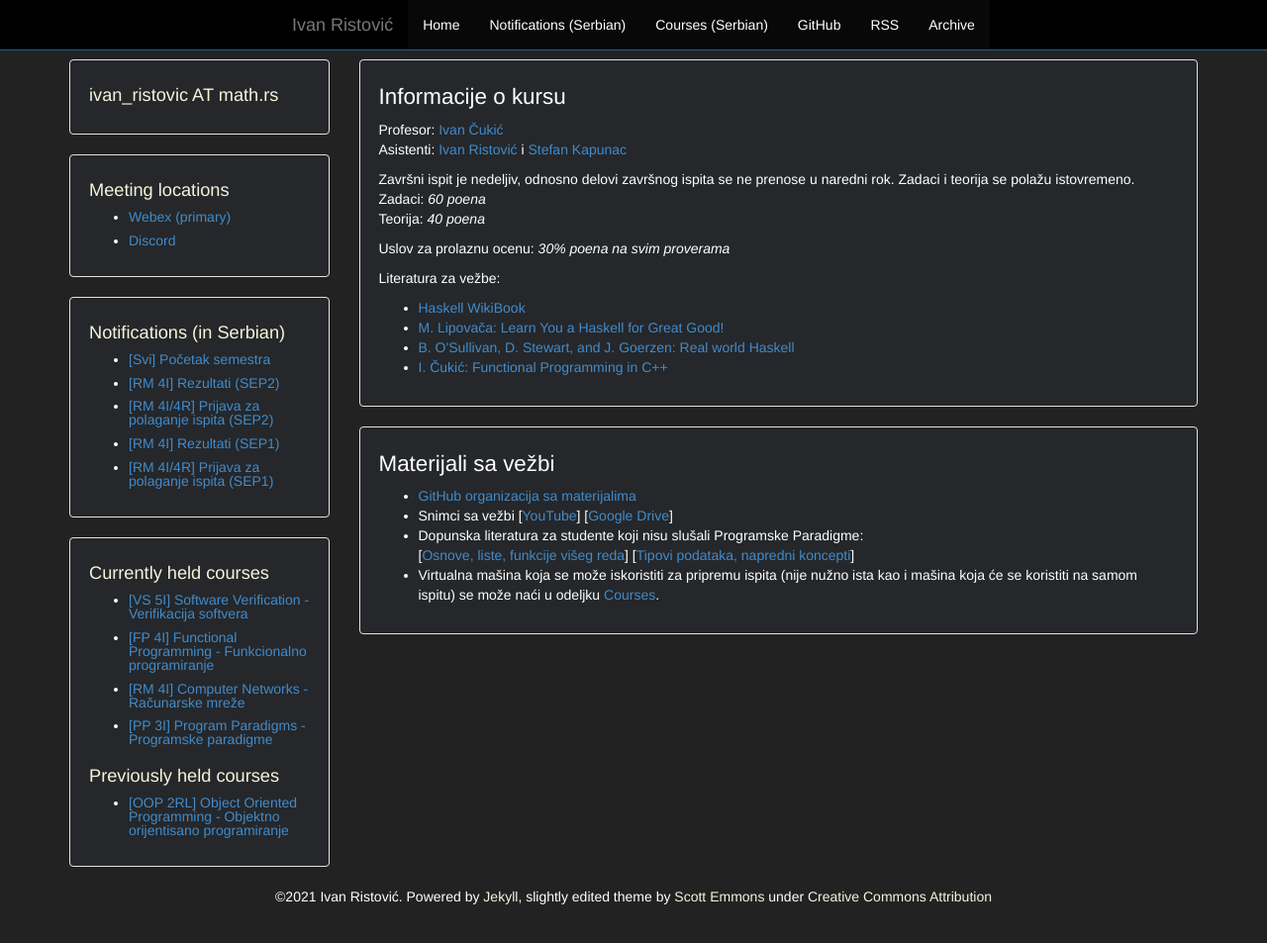
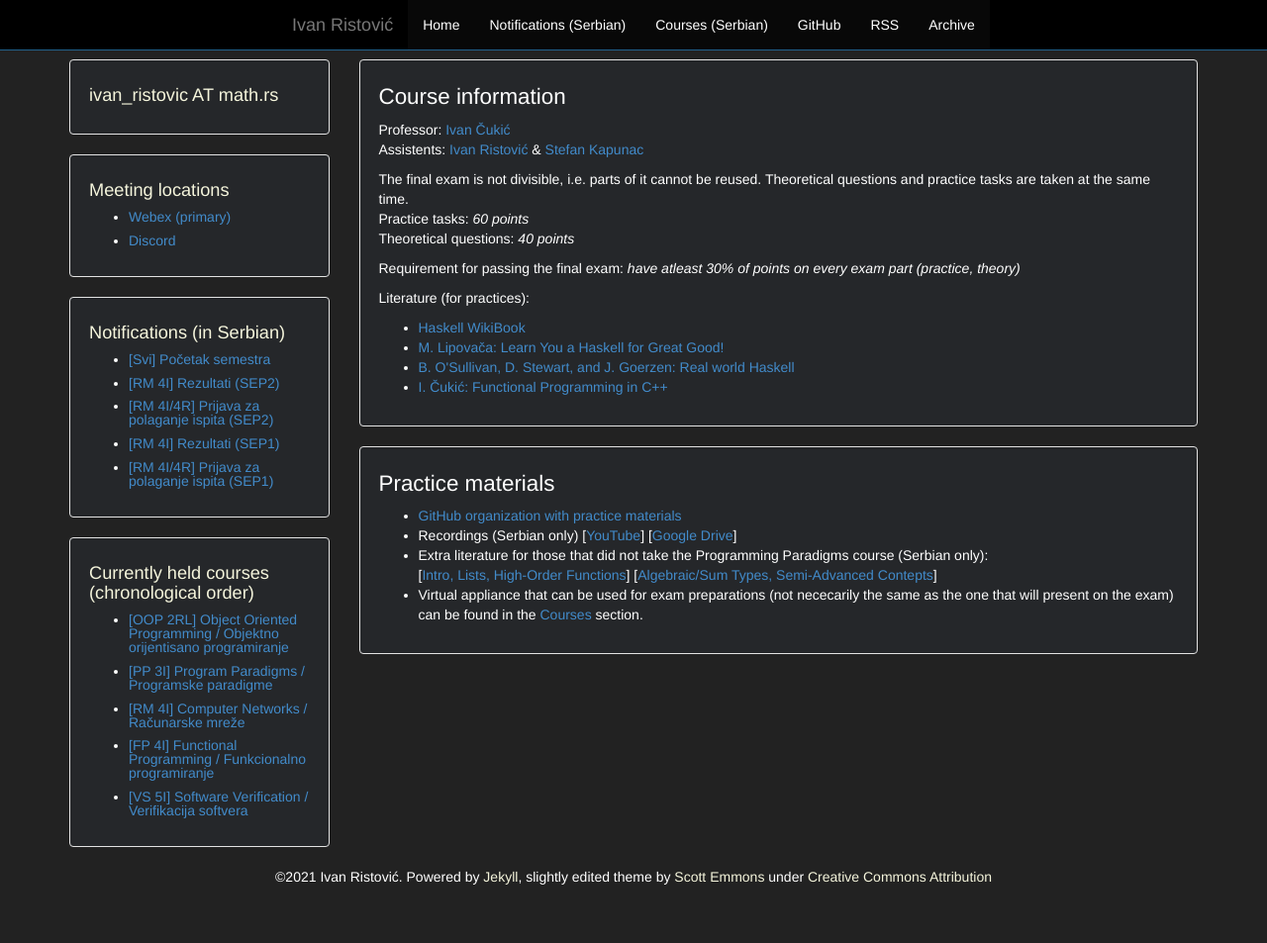
Before and after one commit to ivan-ristovic/ivan-ristovic.github.io, a Jekyll site: the page built from courses/fp/index.html, in a window 1280 px wide and 986 px high. Shown: the top 953 px of the window at 99% size. Built offline with Jekyll 4.4.1, drawn with Linux system fonts in a browser that asks for light colours.

```diff
--- a/_includes/courses-list.html
+++ b/_includes/courses-list.html
@@ -1,12 +1,14 @@
-<h1>Currently held courses</h1>
+<h1>Currently held courses (chronological order)</h1>
 <ul>
-  <li><a href="http://www.verifikacijasoftvera.matf.bg.ac.rs/">[VS 5I] Software Verification - Verifikacija softvera</a></li>
-  <li><a href="{{ site.baseurl }}/courses/fp">[FP 4I] Functional Programming - Funkcionalno programiranje</a></li>
-  <li><a href="{{ site.baseurl }}/courses/rm">[RM 4I] Computer Networks - Računarske mreže</a></li>
-  <li><a href="http://www.programskijezici.matf.bg.ac.rs/ProgramskeParadigmeI.html">[PP 3I] Program Paradigms - Programske paradigme</a></li>
+  <li><a href="{{ site.baseurl }}/courses/oop">[OOP 2RL] Object Oriented Programming / Objektno orijentisano programiranje</a></li>
+  <li><a href="http://www.programskijezici.matf.bg.ac.rs/ProgramskeParadigmeI.html">[PP 3I] Program Paradigms / Programske paradigme</a></li>
+  <li><a href="{{ site.baseurl }}/courses/rm">[RM 4I] Computer Networks / Računarske mreže</a></li>
+  <li><a href="{{ site.baseurl }}/courses/fp">[FP 4I] Functional Programming / Funkcionalno programiranje</a></li>
+  <li><a href="http://www.verifikacijasoftvera.matf.bg.ac.rs/">[VS 5I] Software Verification / Verifikacija softvera</a></li>
 </ul>
 
+<!--
 <h1>Previously held courses</h1>
 <ul>
-  <li><a href="{{ site.baseurl }}/courses/oop">[OOP 2RL] Object Oriented Programming - Objektno orijentisano programiranje</a></li>
 </ul>
+-->
--- a/courses/fp/index.html
+++ b/courses/fp/index.html
@@ -3,27 +3,24 @@ layout: default
 ---
 
 <div class="well">
-  <h1>Informacije o kursu</h1>
+  <h1>Course information</h1>
   <p>
-    Profesor: <a href="http://poincare.matf.bg.ac.rs/~ivan/">Ivan Čukić</a>
+    Professor: <a href="http://poincare.matf.bg.ac.rs/~ivan/">Ivan Čukić</a>
     <br>
-    Asistenti: <a href="{{ site.baseurl}}">Ivan Ristović</a> i <a href="http://poincare.matf.bg.ac.rs/~stefan_kapunac/">Stefan Kapunac</a>
+    Assistents: <a href="{{ site.baseurl}}">Ivan Ristović</a> & <a href="http://poincare.matf.bg.ac.rs/~stefan_kapunac/">Stefan Kapunac</a>
   </p>
   <p>
-    <!--Praktični kolokvijum: <em>30 poena</em>
-    <br>-->
-    Završni ispit je nedeljiv, odnosno delovi završnog ispita se ne prenose u naredni rok. Zadaci i teorija se polažu istovremeno.
+    The final exam is not divisible, i.e. parts of it cannot be reused. Theoretical questions and practice tasks are taken at the same time.
     <br>
-    <!--Praktični deo: <em>30 poena</em>-->
-    Zadaci: <em>60 poena</em>
+    Practice tasks: <em>60 points</em>
     <br>
-    Teorija: <em>40 poena</em>
+    Theoretical questions: <em>40 points</em>
   </p>
   <p>
-    Uslov za prolaznu ocenu: <em>30% poena na svim proverama</em>
+    Requirement for passing the final exam: <em>have atleast 30% of points on every exam part (practice, theory)</em>
   </p>
   <p>
-    Literatura za vežbe:
+    Literature (for practices):
     <ul>
       <li><a href="https://en.wikibooks.org/wiki/Haskell">Haskell WikiBook</a></li>
       <li><a href="http://learnyouahaskell.com/chapters">M. Lipovača: Learn You a Haskell for Great Good!</a></li>
@@ -34,24 +31,24 @@ layout: default
 </div>
 
 <div class="well">
-  <h1>Materijali sa vežbi</h1>
+  <h1>Practice materials</h1>
   <ul>
     <li>
-      <a href="https://github.com/MATF-Functional-Programming">GitHub organizacija sa materijalima</a>
+      <a href="https://github.com/MATF-Functional-Programming">GitHub organization with practice materials</a>
     </li>
     <li>
-      Snimci sa vežbi
+      Recordings (Serbian only)
       [<a href="https://www.youtube.com/playlist?list=PLOGAKiQpHThN3fRcs6OUjRETyEOR03Dy6">YouTube</a>]
       [<a href="https://drive.google.com/drive/folders/1IGYBmmBv206lqQNbYz8_QG5JmgOAtjKA?usp=sharing">Google Drive</a>]
     </li>
     <li>
-      Dopunska literatura za studente koji nisu slušali <emph>Programske Paradigme</emph>:
+      Extra literature for those that did not take the <emph>Programming Paradigms</emph> course (Serbian only):
       <br/>
-      [<a href="https://www.youtube.com/watch?v=H5Tur83Sk1E&feature=youtu.be">Osnove, liste, funkcije višeg reda</a>]
-      [<a href="https://www.youtube.com/watch?v=mMhm0tCp00M&feature=youtu.be">Tipovi podataka, napredni koncepti</a>]
+      [<a href="https://www.youtube.com/watch?v=H5Tur83Sk1E&feature=youtu.be">Intro, Lists, High-Order Functions</a>]
+      [<a href="https://www.youtube.com/watch?v=mMhm0tCp00M&feature=youtu.be">Algebraic/Sum Types, Semi-Advanced Contepts</a>]
     </li>
     <li>
-      Virtualna mašina koja se može iskoristiti za pripremu ispita (nije nužno ista kao i mašina koja će se koristiti na samom ispitu) se može naći u odeljku <a href="{{ site.baseurl }}/courses">Courses</a>.
+      Virtual appliance that can be used for exam preparations (not nececarily the same as the one that will present on the exam) can be found in the <a href="{{ site.baseurl }}/courses">Courses</a> section.
     </li>
   </ul>
 </div>
```
Also changed, not shown: courses/oop/index.html (+9 -6 lines), courses/rm/index.html (+13 -18 lines).
